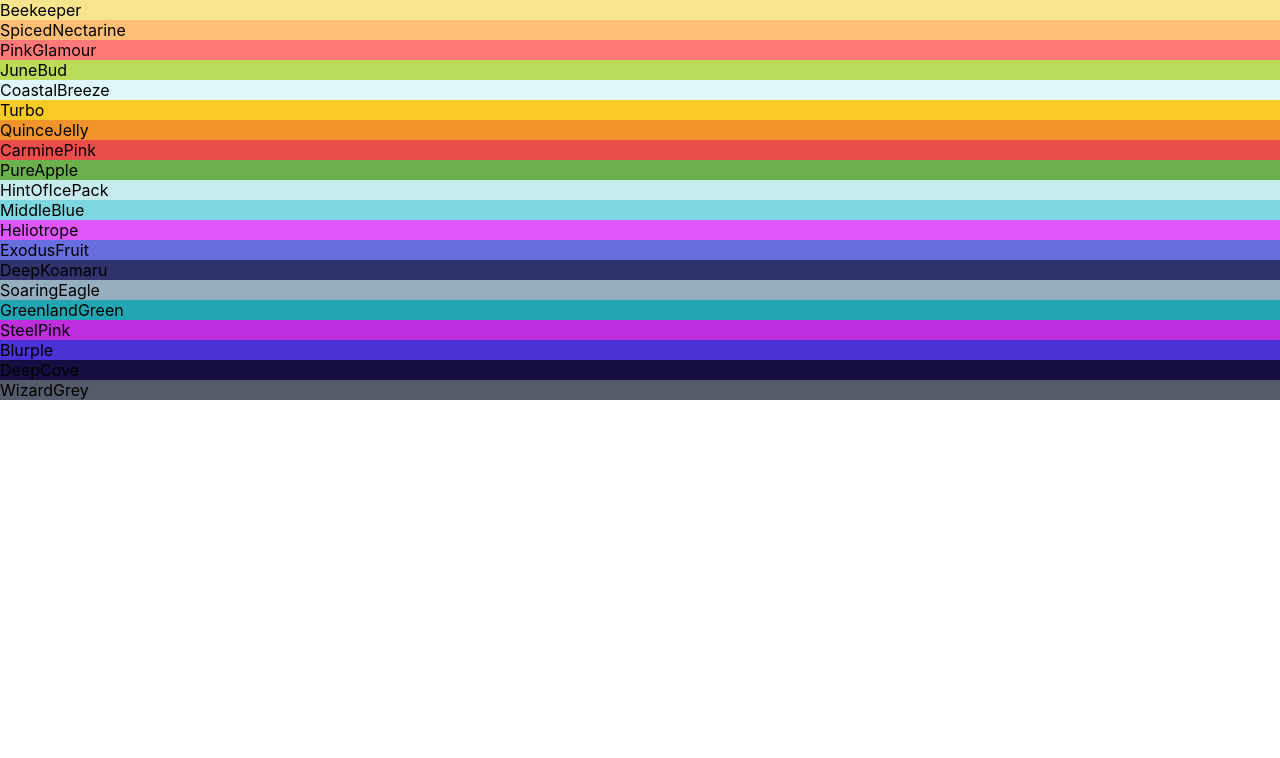
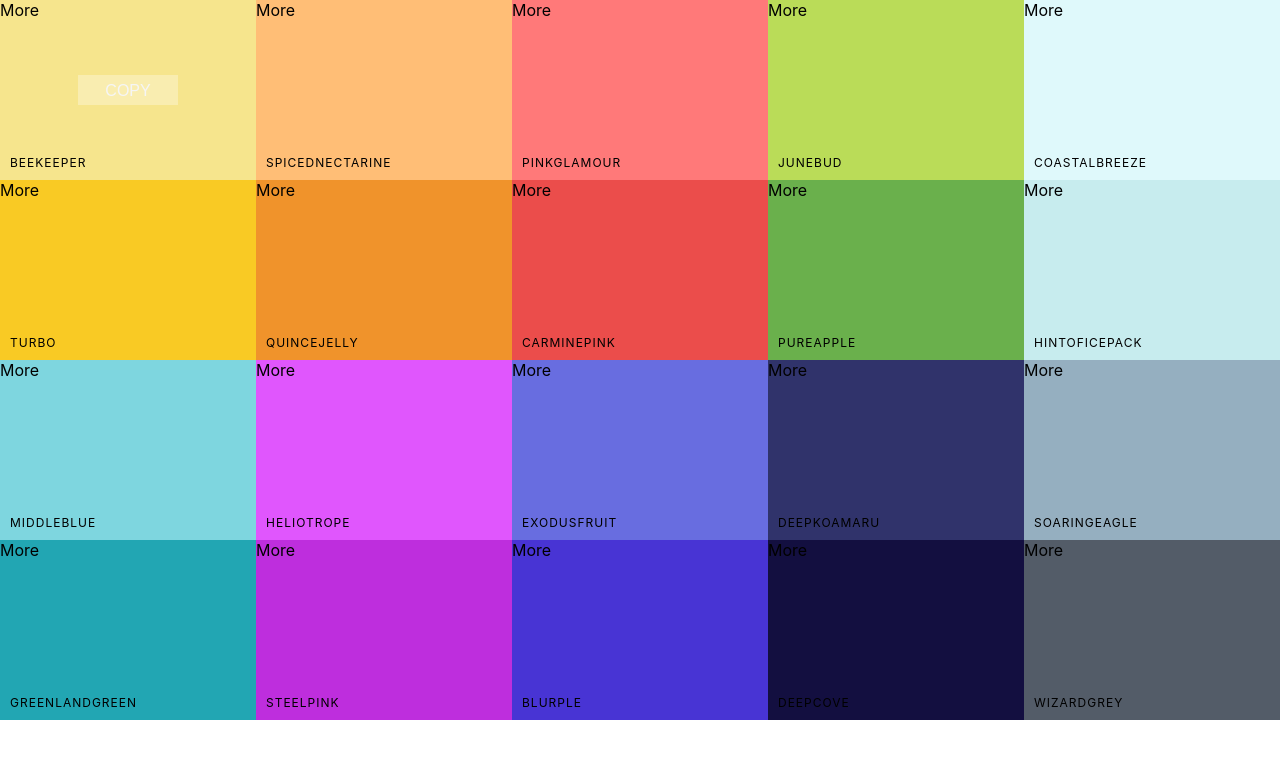
Before and after one commit to ssemlitz/react-colors, a React (Create React App) app: page / in a window 1280 px wide. Shown: the top 758 px of the page. Built offline with nearby package versions, Linux system fonts and the light colour scheme.

Commit message:
style colorBox component

```diff
--- /dev/null
+++ b/src/ColorBox.css
@@ -0,0 +1,45 @@
+.ColorBox {
+  width: 20%;
+  height: 25%;
+  margin: 0 auto;
+  display: inline-block;
+  position: relative;
+  cursor: pointer;
+}
+
+.copy-button {
+  width: 100px;
+  height: 30px;
+  position: absolute;
+  display: inline-block;
+  top: 50%;
+  left: 50%;
+  margin-left: -50px;
+  margin-top: -15px;
+  text-align: center;
+  outline: none;
+  background-color: rgba(255,255,255,0.3);
+  font-size: 1rem;
+  line-height: 30px;
+  color: whitesmoke;
+  text-transform: uppercase;
+  border: none;
+  opacity: 0;
+}
+
+.ColorBox:hover .copy-button {
+  opacity: 1;
+  transition: 0.5s;
+}
+
+.box-content {
+  position: absolute;
+  padding: 10px;
+  width: 100%;
+  left: 0px;
+  bottom: 0px;
+  color: black;
+  letter-spacing: 1px;
+  text-transform: uppercase;
+  font-size: 12px;
+}
--- a/src/ColorBox.jsx
+++ b/src/ColorBox.jsx
@@ -1,10 +1,18 @@
+import './ColorBox.css'
+
 const ColorBox = (props) => {
 
   const {background, name} = props
 
   return (
     <div style={{background: `${background}`}} className="ColorBox">
-      <span >{name}</span>
+      <div className='copy-container'>
+        <div className='box-content'>
+          <span>{name}</span>
+        </div>
+        <button className='copy-button'>Copy</button>
+      </div>
+      <span className='see-more'>More</span>
     </div>
   );
 }
--- /dev/null
+++ b/src/Palette.css
@@ -0,0 +1,7 @@
+.Palette {
+  height: 100vh;
+}
+
+.Palette-colors {
+  height: 90%;
+}
--- a/src/Pallete.jsx
+++ b/src/Pallete.jsx
@@ -1,4 +1,5 @@
 import ColorBox from "./ColorBox";
+import './Palette.css'
 
 const Palette = (props) => {
   console.log(props)
```
